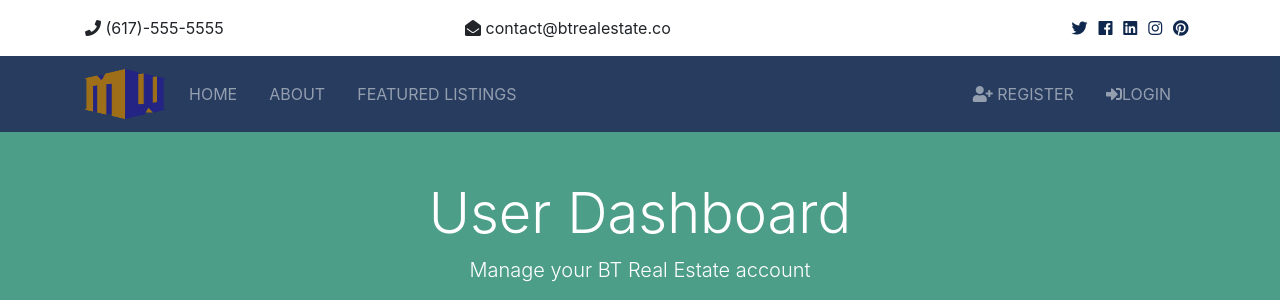
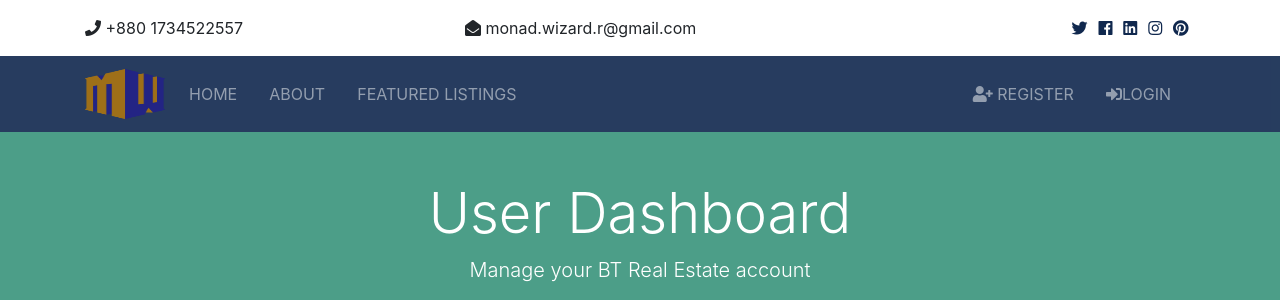
Before and after one commit to MonadWizard/django_HouseSellRealEstate_project, a Django app: page /accounts/dashbord in a window 1280 px wide. Shown: the top 300 px of the page. Run offline with Django 3.2, Linux system fonts and the light colour scheme; data that the repository does not hold is empty; some libraries are stand-ins or nearby versions.

Commit message:
0.10_final

```diff
--- a/templates/partials/topbar.html
+++ b/templates/partials/topbar.html
@@ -4,10 +4,10 @@
         <div class="container">
           <div class="row">
             <div class="col-md-4">
-              <i class="fas fa-phone"></i> (617)-555-5555
+              <i class="fas fa-phone"></i> +880 1734522557
             </div>
             <div class="col-md-4">
-              <i class="fas fa-envelope-open"></i> contact@btrealestate.co
+              <i class="fas fa-envelope-open"></i> monad.wizard.r@gmail.com
             </div>
             <div class="col-md-4">
               <div class="social text-right">
```
Also changed, not shown: README.md.
